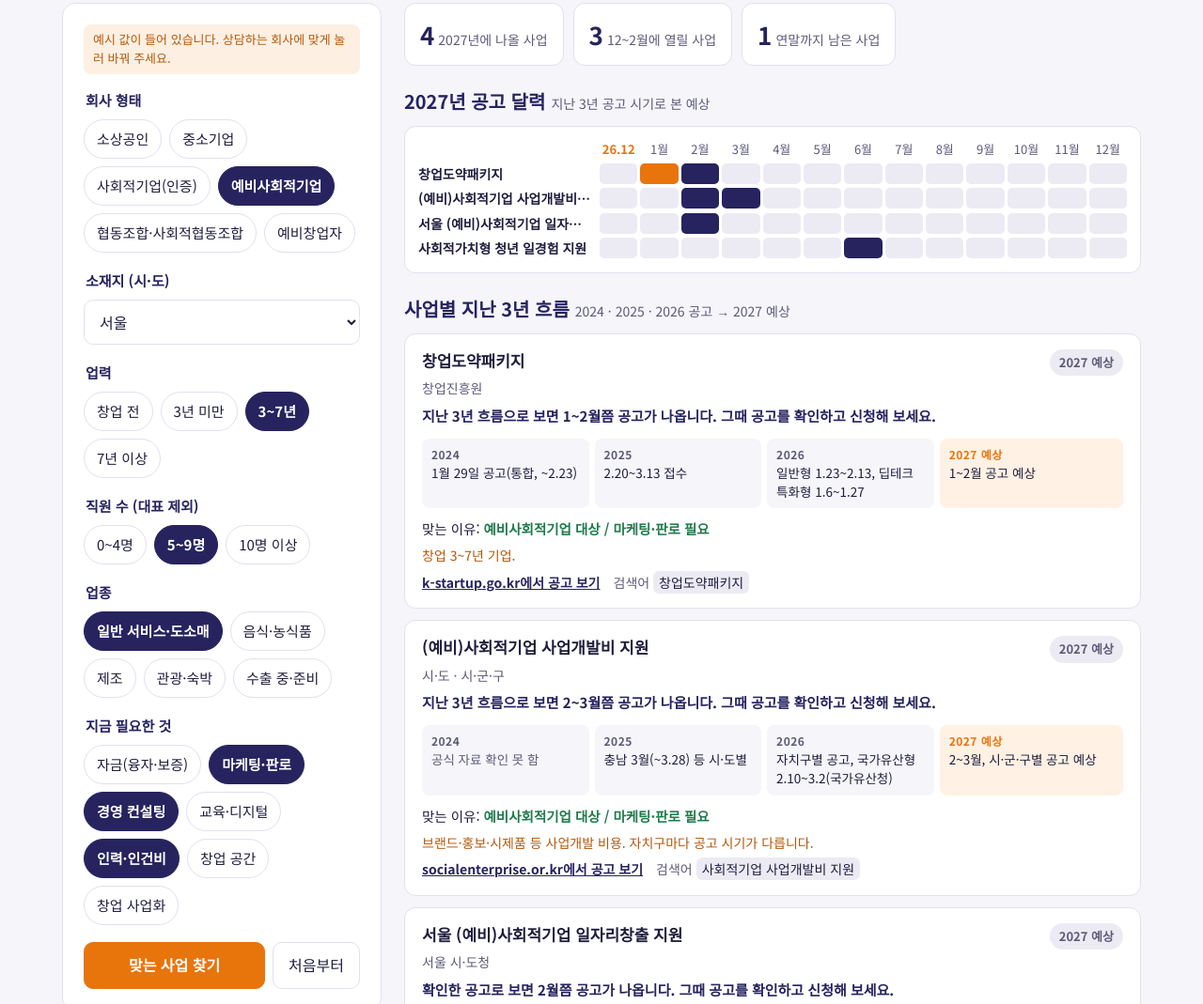
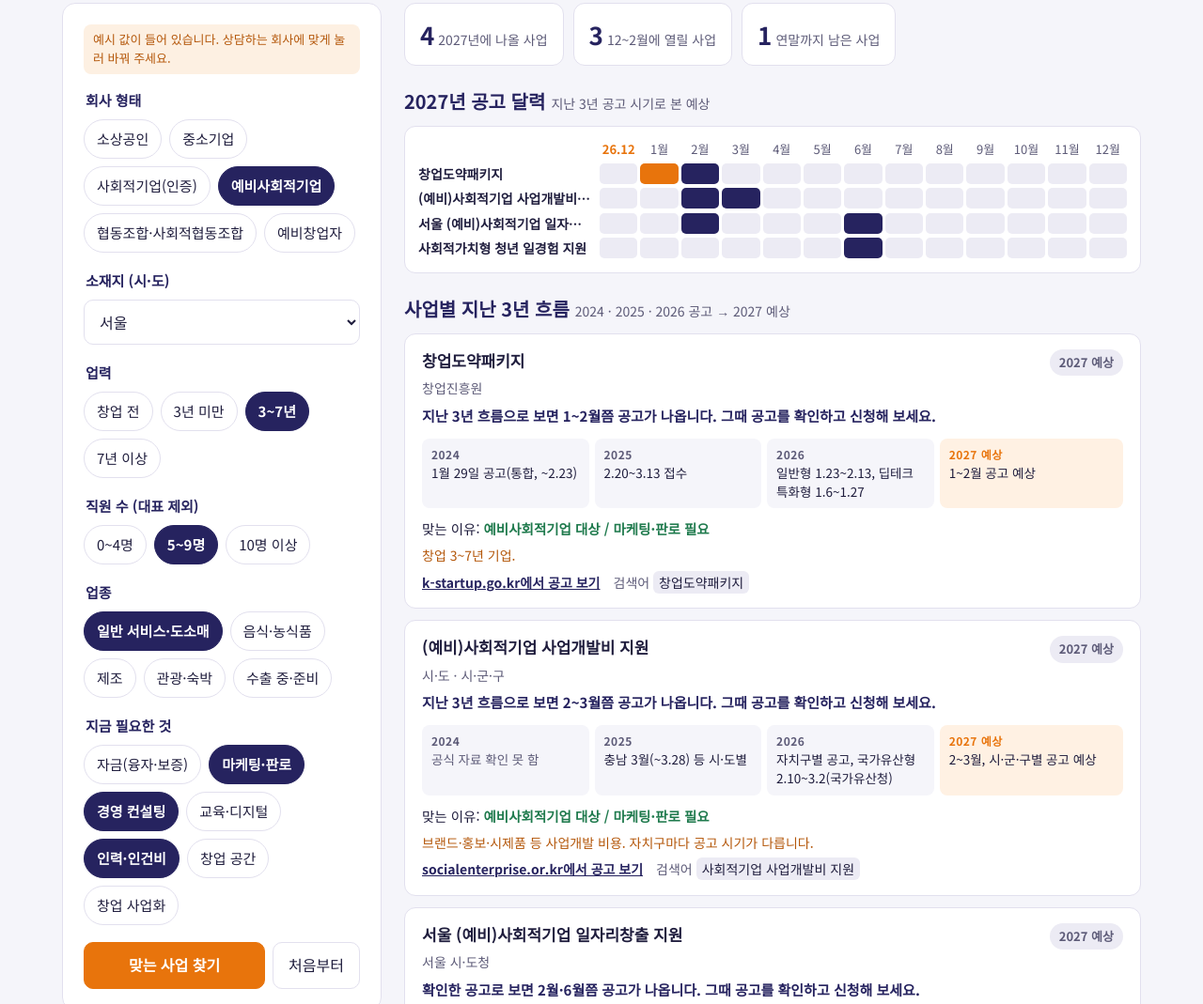
Before and after one commit to vaszero/match, a plain HTML site: page index.html in a window 1280 px wide. Shown: the part 151-1220 px from the top of the page at 94% size. Drawn offline with nearby package versions, Linux system fonts and the light colour scheme; a web font is replaced by a local one.

Commit message:
시·도별 일자리창출 2026 공고 추가(기업마당 확인): 대구·대전·광주·울산·충남·경북, 서울 3차·부산 2차·인천 재공고·경기 3차·강원 하반기·전북 2·3차·제주 추가. 떨어진 달은 4·9월처럼 표시
Co-Authored-By: Claude Opus 5.5 <noreply@anthropic.com>
Claude-Session: https://claude.ai/code/session_01Y6AwgpjpnLTYCmJMP2Rww5

```diff
--- a/index.html
+++ b/index.html
@@ -252,23 +252,28 @@ const P=[
 /* 시·도별 (예비)사회적기업 일자리창출 공고. 공고 원문 페이지를 직접 열어 확인한 것만 적고, 없는 해는 '확인 못 함'으로 표시 (2026.11.23 확인, 출처는 각 url) */
 const SE_JOBS={
  // 서울: 서울특별시 공고 제2026-410호 원문, 2·3차는 서울시 통합검색의 선정결과 공고(5.7, 8.11)
- '서울':{h:{'2026':'1차 2.4 공고(서울시 공고 제2026-410호), 접수 2.4~2.23. 이후 2·3차 모집(선정결과 5.7·8.11 공고)'},exp:[2],url:'https://news.seoul.go.kr/economy/social_economy'},
- '부산':{h:{'2026':'접수 2.23~3.10'},exp:[2,3],url:'https://www.bizinfo.go.kr/sii/siia/selectSIIA200Detail.do?pblancId=PBLN_000000000118602'},
- '인천':{h:{'2026':'접수 2.20~3.6'},exp:[2,3],url:'https://www.yeonsu.go.kr/main/yeonsu/management/notice.asp?page=v&seq=38'},
- '경기':{h:{'2024':'1차 2.26, 2차 5.13 공고','2025':'1차 접수 1.16~2.4','2026':'2.20 공고(경기도 고시 2026-452)'},exp:[1,2],url:'https://www.gg.go.kr/bbs/boardView.do?bIdx=222750759&bsIdx=469&menuId=1547'},
- '강원':{h:{'2026':'4.20 변경·추가모집 공고(추가모집 4.20~5.5)'},exp:[4],n:'2026년 처음 모집 공고일은 확인하지 못했습니다.',url:'https://state.gwd.go.kr/portal/bulletin/notification?articleSeq=269388'},
- '전북':{h:{'2025':'2차 접수 4.1~4.15'},exp:[4],url:'https://www.bizinfo.go.kr/sii/siia/selectSIIA200Detail.do?pblancId=PBLN_000000000107224'},
- '제주':{h:{'2024':'3차 접수 7.10~7.19'},exp:[7],url:'https://www.bizinfo.go.kr/sii/siia/selectSIIA200Detail.do?pblancId=PBLN_000000000099235'},
+ '서울':{h:{'2026':'1차 2.4 공고(서울시 공고 제2026-410호), 접수 2.4~2.23. 3차 접수 6.18~7.3(기업마당). 2·3차 선정결과 5.7·8.11 공고'},exp:[2,6],url:'https://news.seoul.go.kr/economy/social_economy'},
+ '부산':{h:{'2026':'접수 2.23~3.10, 2차 3.13~3.20(기업마당)'},exp:[2,3],url:'https://www.bizinfo.go.kr/sii/siia/selectSIIA200Detail.do?pblancId=PBLN_000000000118602'},
+ '인천':{h:{'2026':'접수 2.20~3.6, 재공고 3.12~3.20(기업마당)'},exp:[2,3],url:'https://www.yeonsu.go.kr/main/yeonsu/management/notice.asp?page=v&seq=38'},
+ '경기':{h:{'2024':'1차 2.26, 2차 5.13 공고','2025':'1차 접수 1.16~2.4','2026':'2.20 공고(경기도 고시 2026-452), 3차 접수 4.27~5.7(기업마당)'},exp:[1,2,4],url:'https://www.gg.go.kr/bbs/boardView.do?bIdx=222750759&bsIdx=469&menuId=1547'},
+ '강원':{h:{'2026':'4.20 변경·추가모집 공고(추가모집 4.20~5.5), 하반기 추가 8.4~8.19(기업마당)'},exp:[4,8],n:'2026년 처음 모집 공고일은 확인하지 못했습니다.',url:'https://state.gwd.go.kr/portal/bulletin/notification?articleSeq=269388'},
+ '전북':{h:{'2025':'2차 접수 4.1~4.15','2026':'2차 4.15~4.29, 3차 9.23~10.7(기업마당)'},exp:[4,9],url:'https://www.bizinfo.go.kr/sii/siia/selectSIIA200Detail.do?pblancId=PBLN_000000000107224'},
+ '제주':{h:{'2024':'3차 접수 7.10~7.19','2026':'추가 모집 7.23~8.6(기업마당)'},exp:[7],url:'https://www.bizinfo.go.kr/sii/siia/selectSIIA200Detail.do?pblancId=PBLN_000000000099235'},
+ // 기업마당 지원사업 목록(지난 공고 포함)에서 Claude가 확인한 2026년 공고 (2026.11.23)
+ '광주':{h:{'2026':'접수 5.11~5.22(기업마당)'},exp:[5],url:'https://www.bizinfo.go.kr/sii/siia/selectSIIA200View.do'},
+ '울산':{h:{'2026':'접수 3.6~3.20(기업마당)'},exp:[3],url:'https://www.bizinfo.go.kr/sii/siia/selectSIIA200View.do'},
+ '충남':{h:{'2026':'접수 3.11~3.30(기업마당)'},exp:[3],url:'https://www.bizinfo.go.kr/sii/siia/selectSIIA200View.do'},
+ '경북':{h:{'2026':'추가 모집 4.21~5.6(기업마당)'},exp:[4],url:'https://www.bizinfo.go.kr/sii/siia/selectSIIA200View.do'},
  // 아래는 2024~2026 공고를 못 찾은 곳. 그 전 공고나 시·도 안내 페이지에서 확인한 주기만 메모로 남김
- '대구':{h:{},exp:[],n:'2022년에는 4차 모집(10.4~10.21)까지 있었습니다(기업마당).'},
- '대전':{h:{},exp:[],n:'2024년 2월에는 대전사회적경제연구원이 「두드림 일자리사업」으로 사회적경제기업 신규 고용 인건비를 지원했습니다(별도 사업).'},
+ '대구':{h:{'2026':'2차 접수 4.15~5.1(기업마당)'},exp:[4],url:'https://www.bizinfo.go.kr/sii/siia/selectSIIA200View.do',n:'2022년에는 4차 모집(10.4~10.21)까지 있었습니다(기업마당).'},
+ '대전':{h:{'2026':'2차 접수 3.9~3.16(기업마당)'},exp:[3],url:'https://www.bizinfo.go.kr/sii/siia/selectSIIA200View.do',n:'2024년 2월에는 대전사회적경제연구원이 「두드림 일자리사업」으로 사회적경제기업 신규 고용 인건비를 지원했습니다(별도 사업).'},
  '세종':{h:{},exp:[],n:'세종시 안내 페이지 기준 사회적기업 지원사업은 연 2회 공개 모집합니다.',url:'https://www.sejong.go.kr/kor/sub04_1002.do'},
  '충북':{h:{},exp:[],n:'2023년에는 하반기 모집이 9월(9.13~9.20)에 있었습니다.'},
  '경남':{h:{},exp:[],n:'2023년에는 2차 모집이 7월(7.3~7.17)에 있었습니다.'}
 };
 SIDO.forEach(r=>{const d=SE_JOBS[r]||{h:{},exp:[]};P.push({name:r+' (예비)사회적기업 일자리창출 지원',org:r+' 시·도청',kind:'annual',regions:[r],
   types:['se','pse'],needs:['hire'],kw:r+' 사회적기업 일자리창출',url:d.url||'https://www.bizinfo.go.kr',hist:d.h,exp:d.exp,
-  expText:d.exp.length?(d.exp.length>1?d.exp[0]+'~'+d.exp[d.exp.length-1]:d.exp[0])+'월 공고 예상':'공식 공고를 확인하지 못했습니다. 다른 시·도는 2~4월에 공고했습니다.',
+  expText:d.exp.length?(d.exp.length>1&&d.exp.every((k,i)=>!i||k===d.exp[i-1]+1)?d.exp[0]+'~'+d.exp[d.exp.length-1]:d.exp.join('·'))+'월 공고 예상':'공식 공고를 확인하지 못했습니다. 다른 시·도는 2~4월에 공고했습니다.',
   note:(d.n?d.n+' ':'')+'취약계층을 새로 고용하면 인건비 일부를 지원합니다. 조건과 금액은 '+r+' 공고문에서 확인해 주세요.'})});
 
 const $=s=>document.querySelector(s);
```
